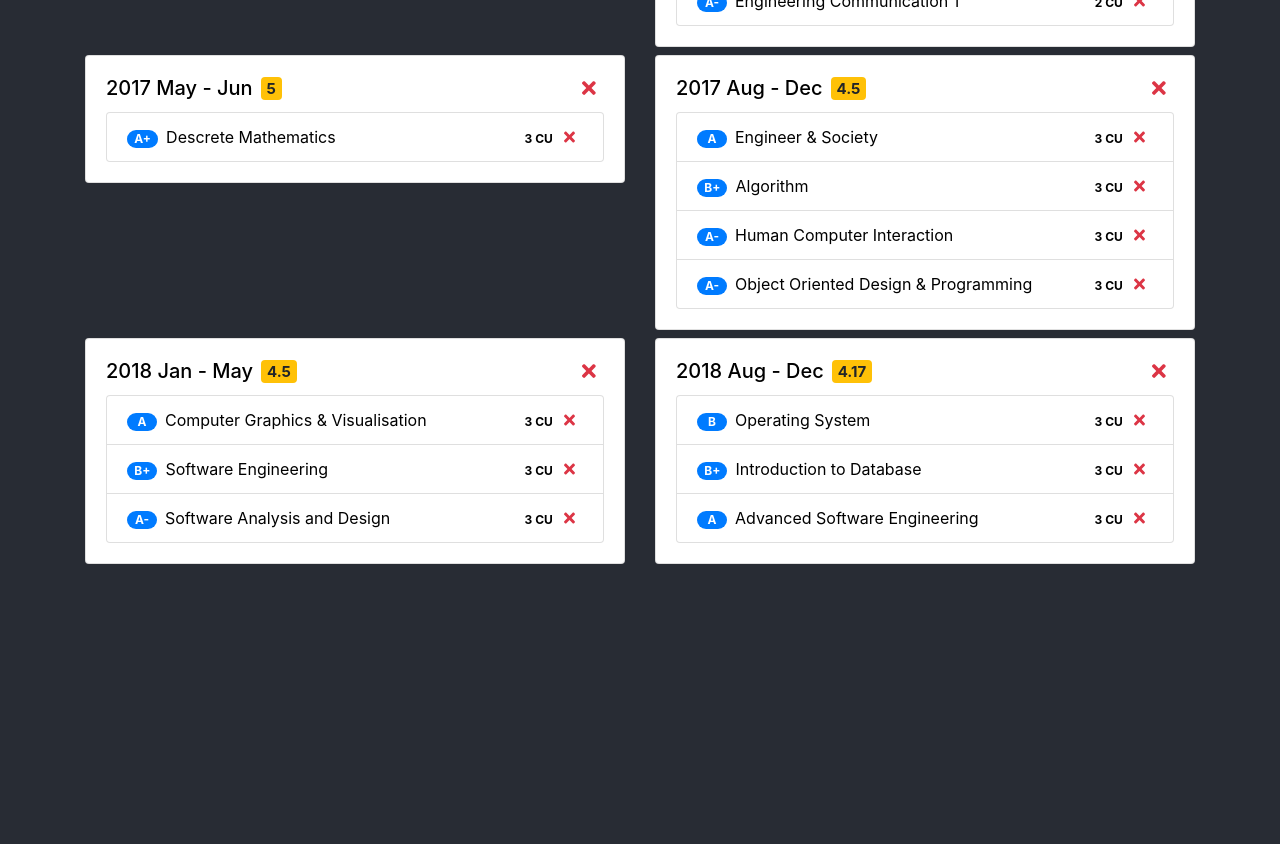
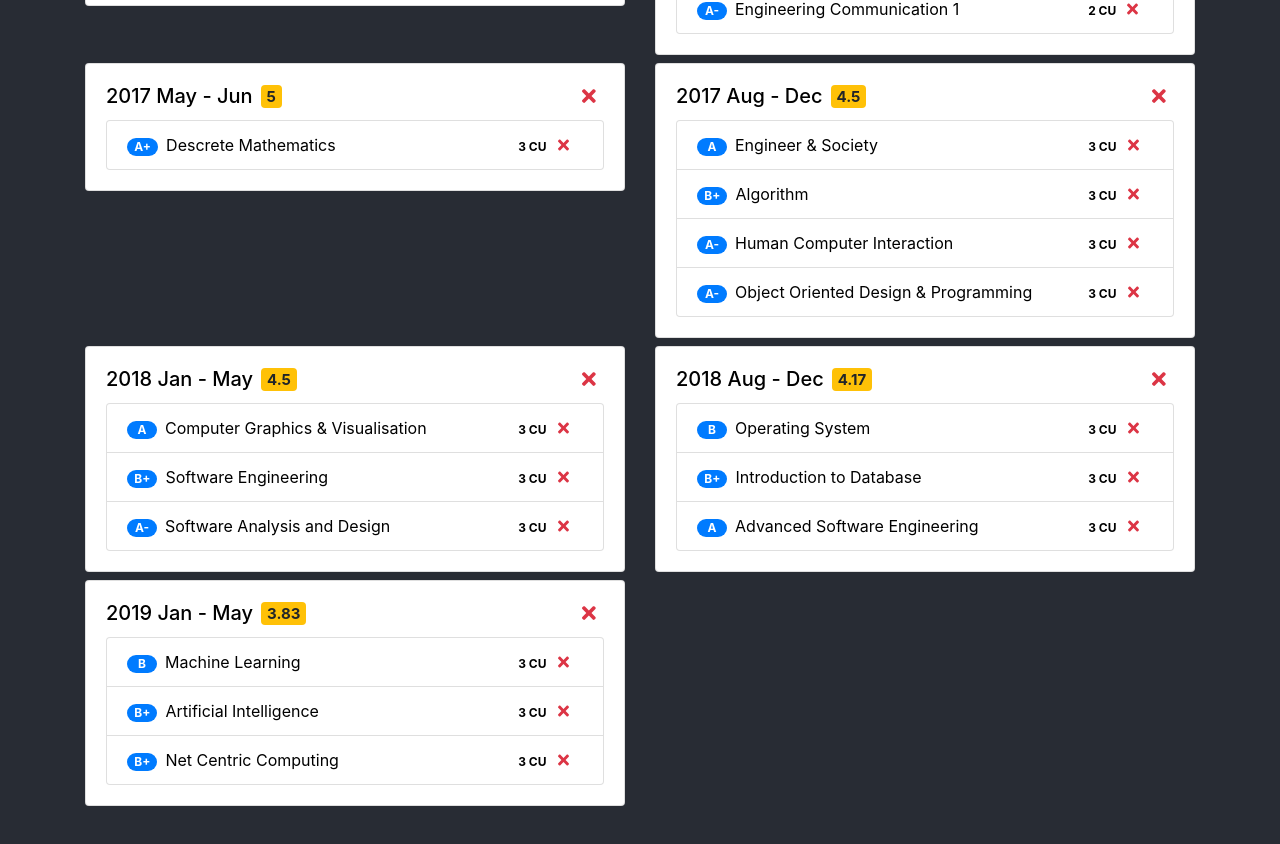
Before and after one commit to zhiyue-yi/React-GPA-Calculator, a React (Create React App) app: page / in a window 1280 px wide. Shown: the part 620-1464 px from the top of the page. Before the commit the page ends 1232 px from the top, so only its background shows below. Built offline with nearby package versions, Linux system fonts and the light colour scheme.

Commit message:
style(layout): adjusted UI

```diff
--- a/src/components/semester-group/semester.tsx
+++ b/src/components/semester-group/semester.tsx
@@ -45,7 +45,7 @@ class Semester extends React.Component<SemesterProps, SemesterState> {
                   key={course.name}
                   className="list-group-item d-flex justify-content-between align-items-center"
                 >
-                  <span>
+                  <span style={{ flex: 1 }}>
                     <span
                       className="badge badge-primary badge-pill mr-2"
                       style={{ minWidth: '30px' }}
@@ -54,7 +54,7 @@ class Semester extends React.Component<SemesterProps, SemesterState> {
                     </span>
                     {course.name}
                   </span>
-                  <span>
+                  <span style={{ flexBasis: '72px' }}>
                     <span className="badge badge-pill mr-1">
                       {course.credit} CU
                     </span>
--- a/src/components/sub-header/downloader.tsx
+++ b/src/components/sub-header/downloader.tsx
@@ -23,7 +23,7 @@ class Downloader extends React.Component<DownloaderProps, DownloaderState> {
   render() {
     return (
       <button
-        className="btn btn-primary btn-sm"
+        className="btn btn-primary btn-sm mb-2 ml-2"
         onClick={() => this.downloadJSON()}
       >
         <FontAwesomeIcon icon="download" /> Export as JSON
--- a/src/components/sub-header/importer.tsx
+++ b/src/components/sub-header/importer.tsx
@@ -24,7 +24,9 @@ class Importer extends React.Component<ImporterProps, ImporterState> {
 
   importJSON = (event: any) => {
     const target = event.target as FileReader;
-    this.props.gpaStore!.import(JSON.parse(target.result as string) as ISemester[]);
+    this.props.gpaStore!.import(JSON.parse(
+      target.result as string,
+    ) as ISemester[]);
   };
 
   render() {
@@ -36,7 +38,7 @@ class Importer extends React.Component<ImporterProps, ImporterState> {
           display: 'inline',
         }}
       >
-        <button className="btn btn-primary btn-sm mr-2">
+        <button className="btn btn-primary btn-sm mb-2">
           <FontAwesomeIcon icon="upload" /> Import GPA from JSON
           <input
             type="file"
--- a/src/data/GPA.json
+++ b/src/data/GPA.json
@@ -88,4 +88,19 @@
     "grade": "A",
     "credit": 3
   }]
+}, {
+  "name": "2019 Jan - May",
+  "courses": [{
+    "name": "Machine Learning",
+    "grade": "B",
+    "credit": 3
+  }, {
+    "name": "Artificial Intelligence",
+    "grade": "B+",
+    "credit": 3
+  }, {
+    "name": "Net Centric Computing",
+    "grade": "B+",
+    "credit": 3
+  }]
 }]
```
